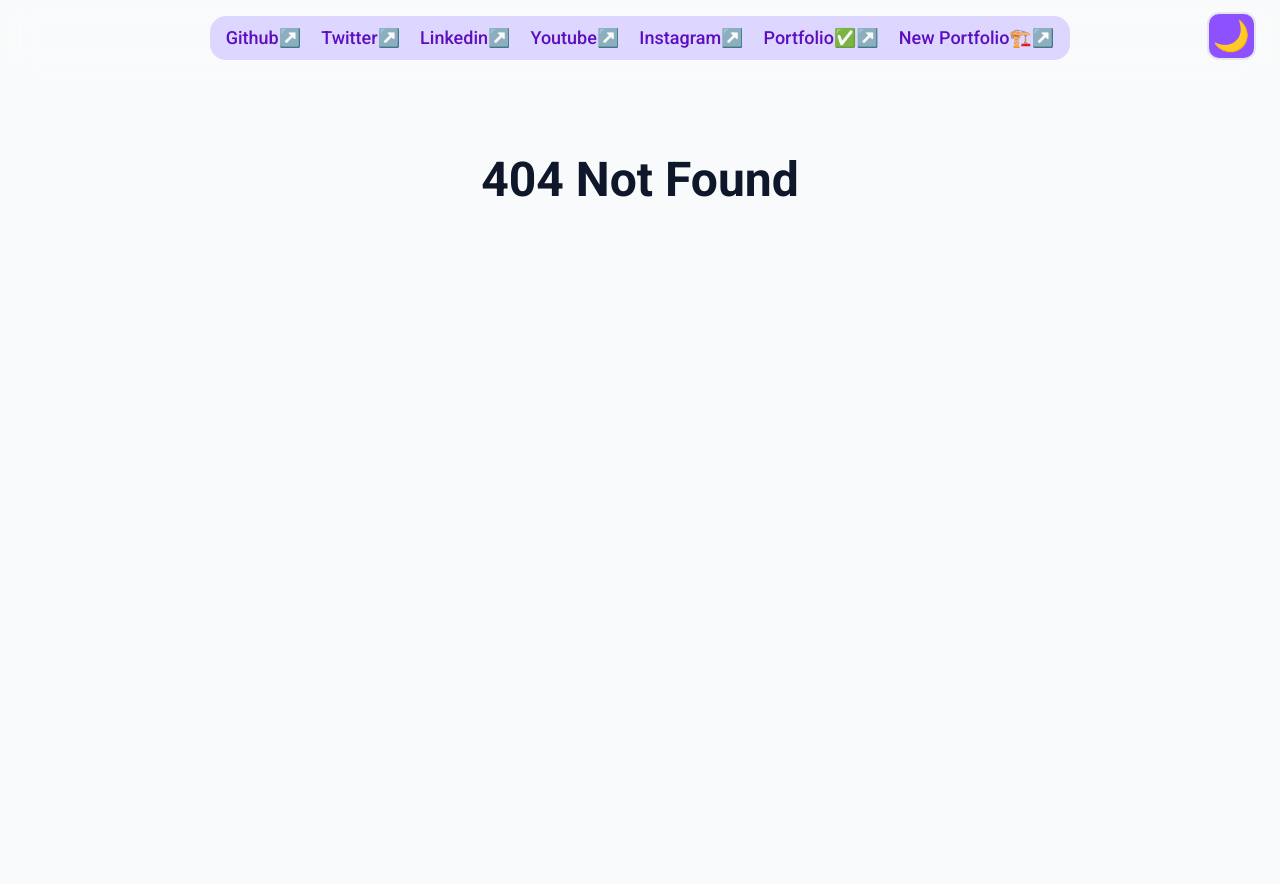
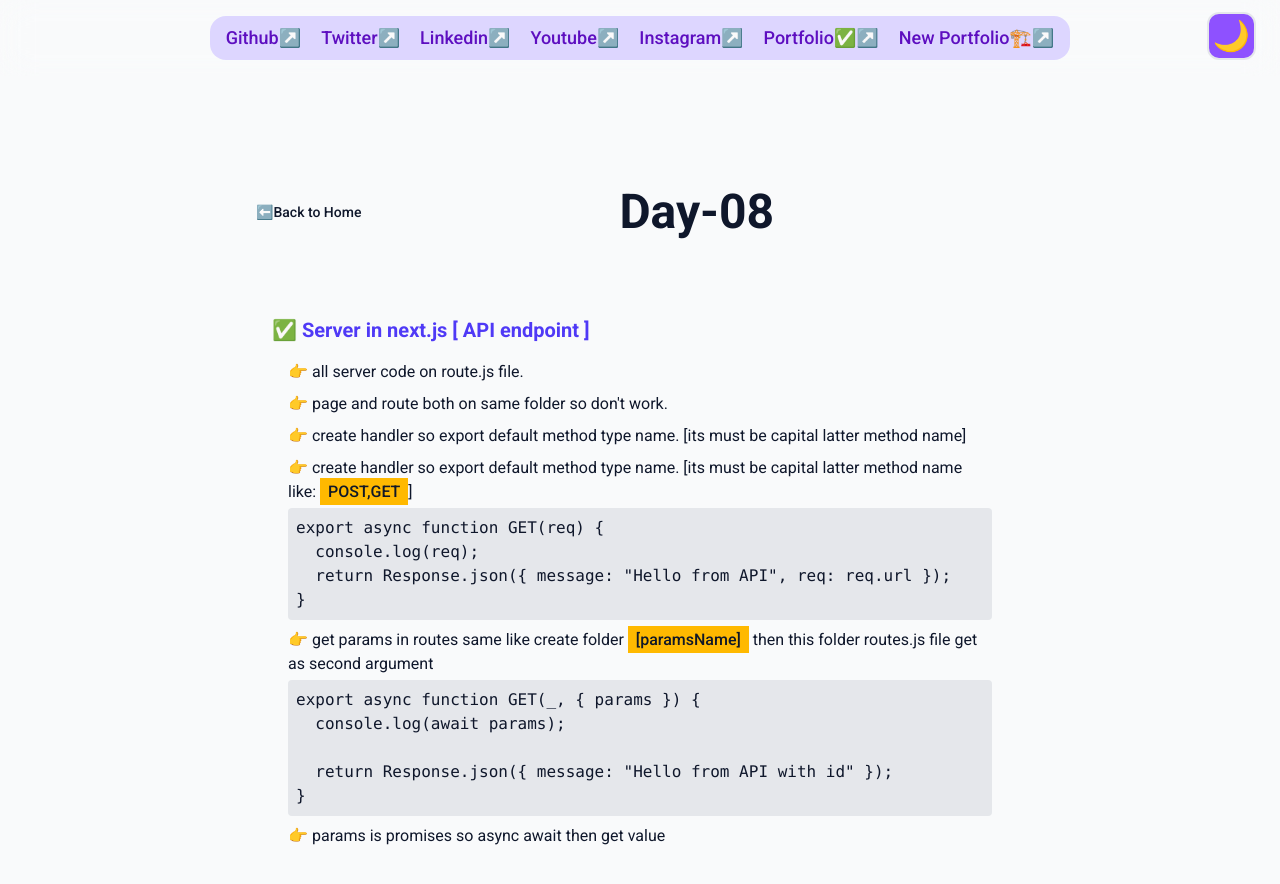
Before and after one commit to dhirajaryaa/winter-arc, a Next.js app: page /day08 in a window 1280 px wide. Before the commit this address had no page. Shown: the top 884 px of the page. Built offline with nearby package versions, Linux system fonts and the light colour scheme.

Commit message:
day-8 server get req on routes and params get

```diff
--- /dev/null
+++ b/src/app/day08/api/[id]/route.js
@@ -0,0 +1,5 @@
+export async function GET(_, { params }) {
+  console.log(await params);
+
+  return Response.json({ message: "Hello from API with id" });
+}
--- /dev/null
+++ b/src/app/day08/api/route.js
@@ -0,0 +1,4 @@
+export async function GET(req) {
+  console.log(req);
+  return Response.json({ message: "Hello from API", req: req.url });
+}
--- /dev/null
+++ b/src/app/day08/page.jsx
@@ -0,0 +1,56 @@
+import Section from "@/components/Section"
+import VideoAdd from "@/components/VideoAdd"
+import Link from "next/link"
+
+export const metadata = {
+    title: "Day 8"
+}
+
+
+function day8Page() {
+
+    return (
+        <main className="w-full min-h-screen my-18" aria-labelledby="day08">
+            <div className="space-x-2 flex items-center justify-between">
+                <Link href="/" className="text-sm font-medium shrink-0">
+                    ⬅️Back to Home
+                </Link>
+                <h1
+                    id="day08"
+                    className="flex-1 text-5xl font-semibold text-center my-10"
+                    aria-level={8}
+                >
+                    Day-08
+                </h1>
+            </div>
+
+            {/* <VideoAdd videoLink="https://www.youtube.com/embed/j14x5P5nAUw?si=VyShvYboXjEA5WMt" /> */}
+
+
+            <Section isCompleted={true} title='Server in next.js [ API endpoint ]'>
+                <p className="mt-2">👉 all server code on route.js file.</p>
+                <p className="mt-2">👉 page and route both on same folder so don't work.</p>
+                <p className="mt-2">👉 create handler so export default method type name. [its must be capital latter method name]</p>
+                <p className="mt-2">👉 create handler so export default method type name. [its must be capital latter method name like: <span className="highlighted">POST,GET</span>]</p>
+                  <pre className="p-2 mt-1 bg-gray-200 rounded overflow-auto whitespace-pre-wrap wrap-break-word">
+                    <code className="wrap-break-word whitespace-pre-wrap">{`export async function GET(req) {
+  console.log(req);
+  return Response.json({ message: "Hello from API", req: req.url });
+}`}</code>
+                </pre>
+                <p className="mt-2">👉 get params in routes same like create folder <span className="highlighted">[paramsName]</span> then this folder routes.js file get as second argument</p>
+                  <pre className="p-2 mt-1 bg-gray-200 rounded overflow-auto whitespace-pre-wrap wrap-break-word">
+                    <code className="wrap-break-word whitespace-pre-wrap">{`export async function GET(_, { params }) {
+  console.log(await params);
+
+  return Response.json({ message: "Hello from API with id" });
+}`}</code>
+                </pre>
+                <p className="mt-2">👉 params is promises so async await then get value</p>
+
+            </Section>
+        </main>
+    )
+}
+
+export default day8Page
--- a/src/app/page.jsx
+++ b/src/app/page.jsx
@@ -38,6 +38,9 @@ export default function Home() {
             <Link href="/day07" className="text-lg font-semibold text-emerald-500 hover:text-emerald-700">
               Day 07↗️
             </Link>
+            <Link href="/day08" className="text-lg font-semibold text-emerald-500 hover:text-emerald-700">
+              Day 08↗️
+            </Link>
 
           </nav>
         </div>
```
